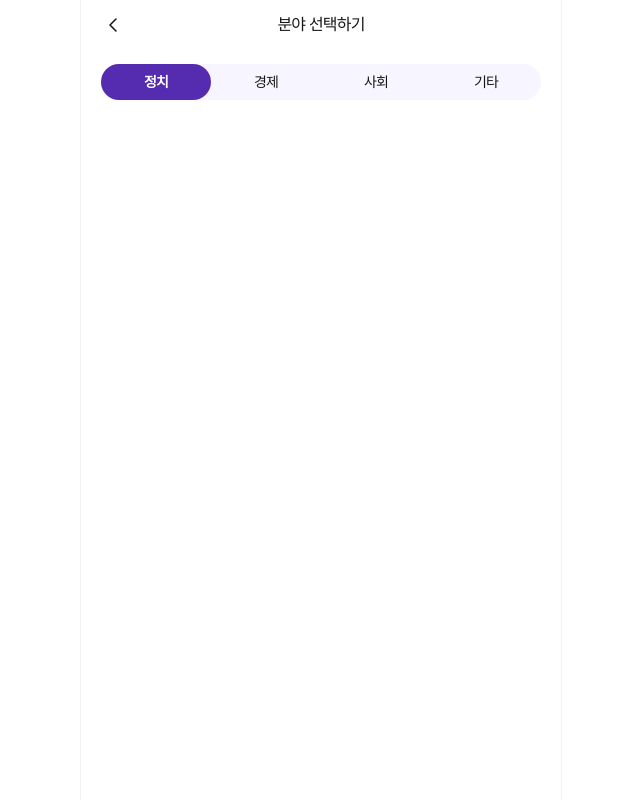
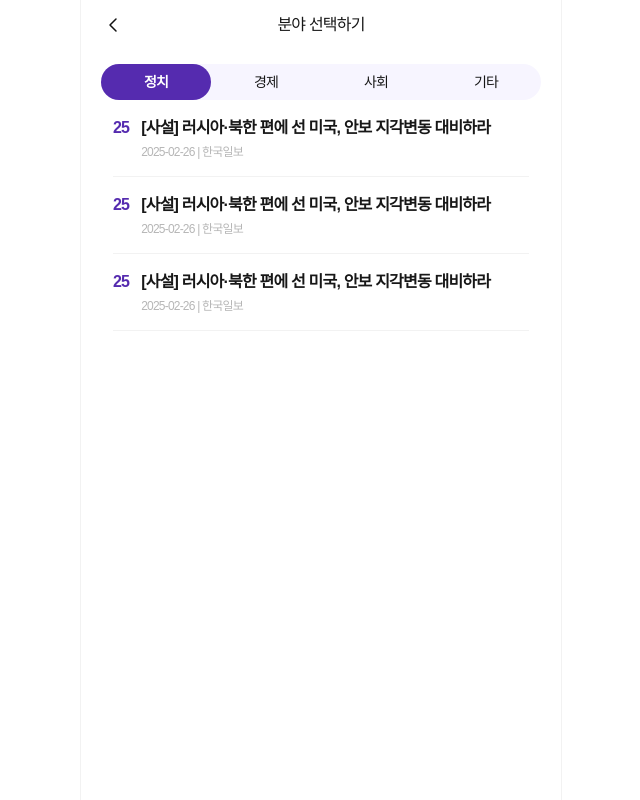
Before and after one commit to POTENDAY-NEWQUIZ/NEWQUIZ-FE, a Next.js app: page /article in a window 1280 px wide. Shown: the whole page, without its empty margins (319-959 px from the left). Built offline with nearby package versions, Linux system fonts and the light colour scheme; a web font is replaced by a local one.

Commit message:
[feat] : article 페이지 생성

```diff
--- a/src/app/article/page.tsx
+++ b/src/app/article/page.tsx
@@ -7,8 +7,10 @@ import Header from "@components/header";
 import BackButton from "@components/button/back-button";
 import Blank from "@components/button/blank";
 import Category from "@components/category";
+import ArticleList from "@container/article-list";
 
-const ArticleList = () => {
+// 기사 카테고리별 api 연결 필요
+const Article = () => {
   const [isLoading, setIsLoading] = useState(true);
 
   useEffect(() => {
@@ -32,6 +34,7 @@ const ArticleList = () => {
           />
           <section className="pt-16">
             <Category />
+            <ArticleList />
           </section>
         </>
       )}
@@ -39,4 +42,4 @@ const ArticleList = () => {
   );
 };
 
-export default ArticleList;
+export default Article;
--- /dev/null
+++ b/src/components/article/article-item.tsx
@@ -0,0 +1,30 @@
+import { IArticleItem } from "@interface/props";
+import { useRouter } from "next/navigation";
+
+const ArticleItem = ({ id, title, date, source }: IArticleItem) => {
+  const router = useRouter();
+
+  const onClickArticle = () => {
+    router.push(`article/${id}`);
+  };
+
+  return (
+    <div
+      className="flex py-4 border-b-[1px] border-[#F2F2F2] cursor-pointer"
+      onClick={onClickArticle}
+    >
+      {/* 기사 번호 */}
+      <div className="text-lavender font-semibold mr-3">{id}</div>
+
+      {/* 기사 정보 */}
+      <div className="flex flex-col gap-1">
+        <div className="font-semibold">{title}</div>
+        <div className="text-xs text-[#B6B6B6]">
+          {date} | {source}
+        </div>
+      </div>
+    </div>
+  );
+};
+
+export default ArticleItem;
--- /dev/null
+++ b/src/container/article-list.tsx
@@ -0,0 +1,28 @@
+import ArticleItem from "@components/article/article-item";
+
+const ArticleList = () => {
+  return (
+    <main className="mx-8">
+      <ArticleItem
+        id={25}
+        title="[사설] 러시아·북한 편에 선 미국, 안보 지각변동 대비하라"
+        date="2025-02-26"
+        source="한국일보"
+      />
+      <ArticleItem
+        id={25}
+        title="[사설] 러시아·북한 편에 선 미국, 안보 지각변동 대비하라"
+        date="2025-02-26"
+        source="한국일보"
+      />
+      <ArticleItem
+        id={25}
+        title="[사설] 러시아·북한 편에 선 미국, 안보 지각변동 대비하라"
+        date="2025-02-26"
+        source="한국일보"
+      />
+    </main>
+  );
+};
+
+export default ArticleList;
--- a/src/interface/props.ts
+++ b/src/interface/props.ts
@@ -53,6 +53,12 @@ export interface ICheckButton {
 /* 사용자 인터페이스 */
 
 /* 기사 인터페이스 */
+export interface IArticleItem {
+  id: number;
+  title: string;
+  date: string;
+  source: string;
+}
 
 /* 퀴즈 인터페이스 */
 export interface IQuizModal {
```
